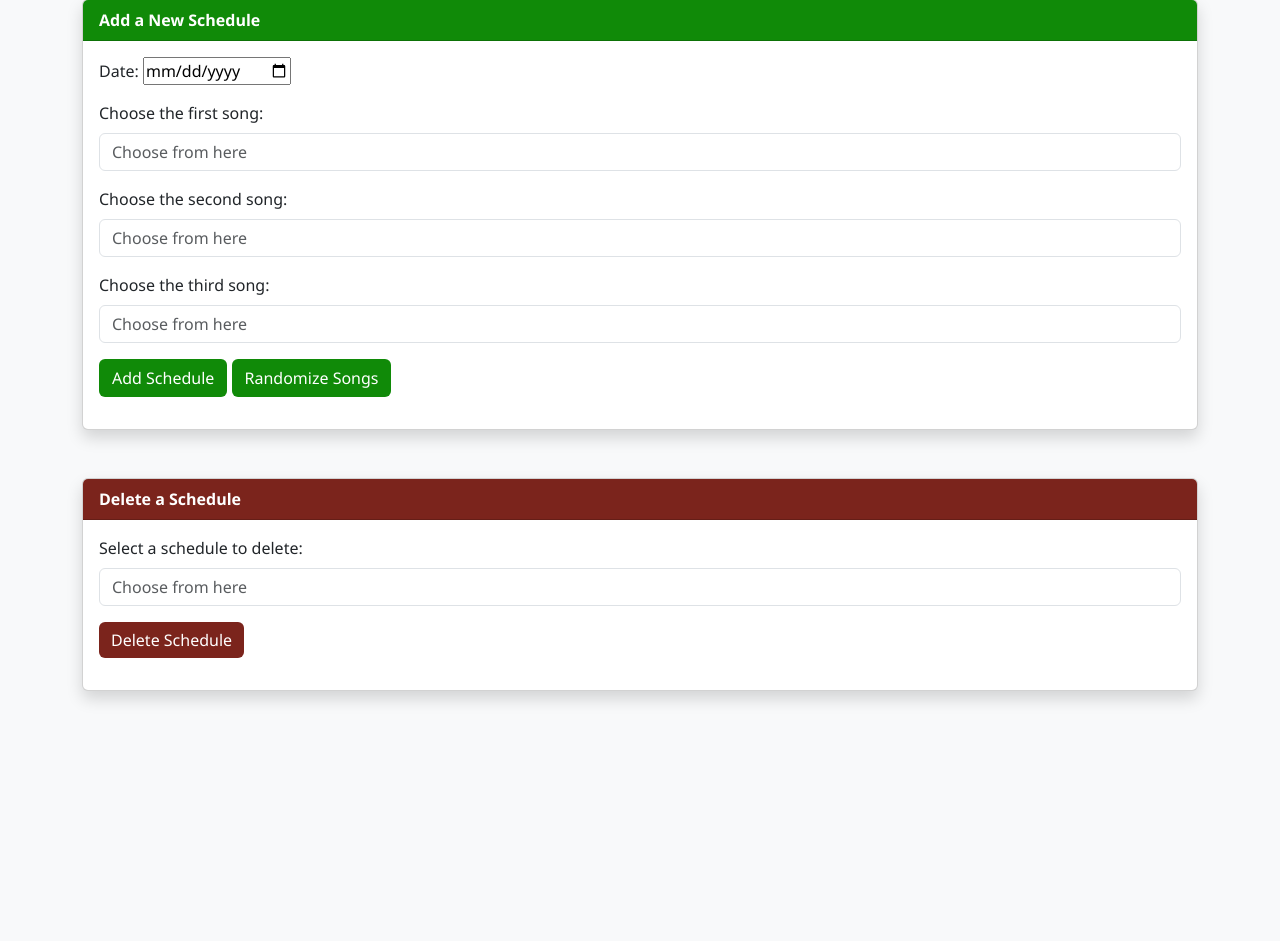
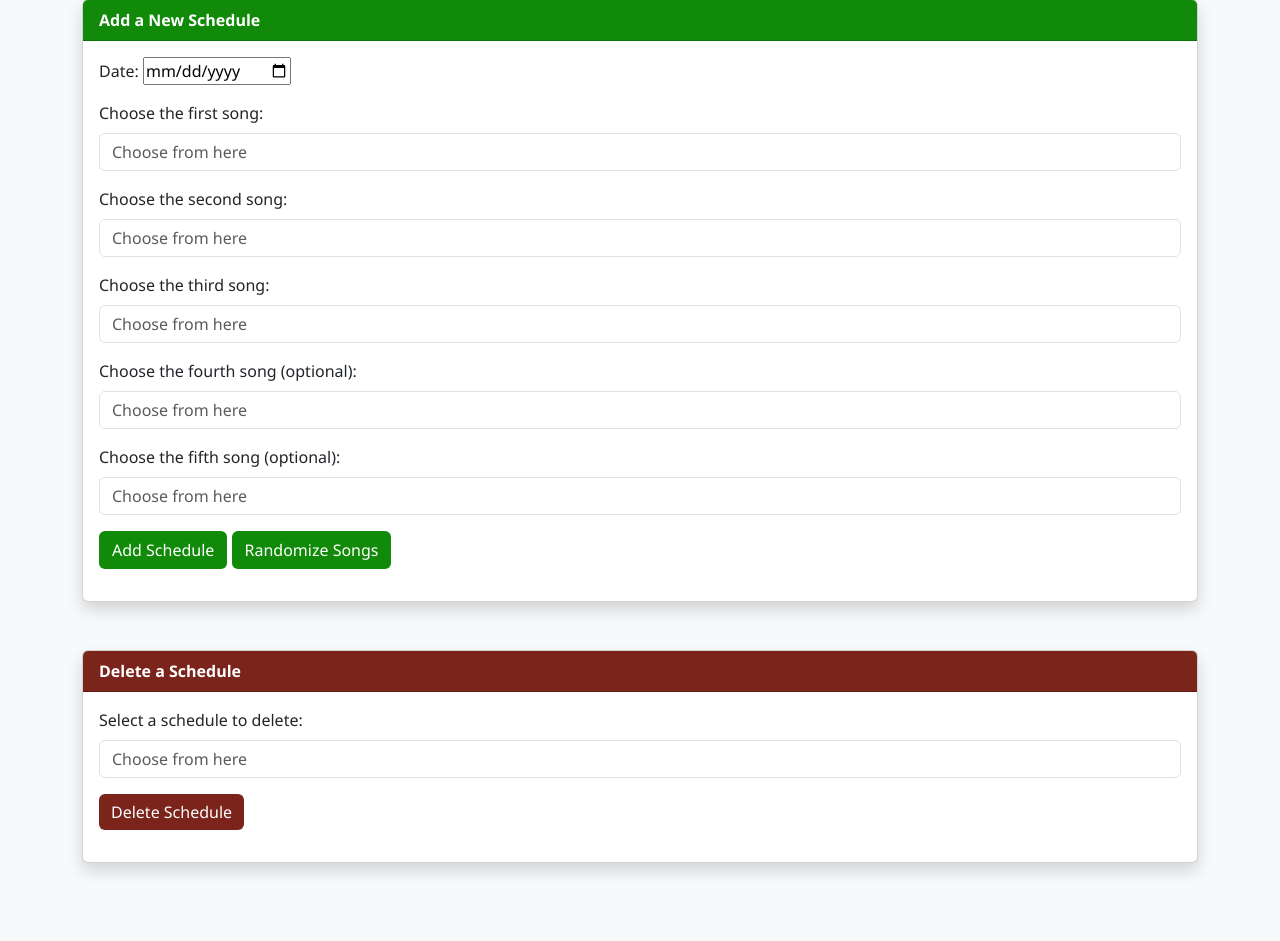
Before and after one commit to chetputt/praise-and-worship-scheduler, a Django app: page /edit/ in a window 1280 px wide. Shown: the part 198-1139 px from the top of the page. Before the commit the page ends 900 px from the top, so only its background shows below. Run offline with Django 5.2, Linux system fonts and the light colour scheme; the visitor is signed in with stand-in values (Sample User, id 1); data that the repository does not hold is empty.

Commit message:
allow 5 total songs per schedule

```diff
--- a/main/templates/main/edit.html
+++ b/main/templates/main/edit.html
@@ -47,6 +47,14 @@
           <div class="mb-3">
             <label class="form-label">Choose the third song:</label>
             <input name="third_song_dropdown" list="songs_list" class="form-control" placeholder="Choose from here">
+          </div>
+          <div class="mb-3">
+            <label class="form-label">Choose the fourth song (optional):</label>
+            <input name="fourth_song_dropdown" list="songs_list" class="form-control" placeholder="Choose from here">
+          </div>
+          <div class="mb-3">
+            <label class="form-label">Choose the fifth song (optional):</label>
+            <input name="fifth_song_dropdown" list="songs_list" class="form-control" placeholder="Choose from here">
           </div>
 
           <datalist id="songs_list">
--- a/main/views.py
+++ b/main/views.py
@@ -31,13 +31,19 @@ def edit(request):
                     song1_name = request.POST.get("first_song_dropdown")
                     song2_name = request.POST.get("second_song_dropdown")
                     song3_name = request.POST.get("third_song_dropdown")
+                    song4_name = request.POST.get("fourth_song_dropdown")
+                    song5_name = request.POST.get("fifth_song_dropdown")
 
                     # no duplicate songs or duplicate dates
                     if song1_name != song2_name and song2_name != song3_name and song1_name != song3_name \
-                        and Schedule.objects.filter(date=schedule_date).exists() == False:
+                        and Schedule.objects.filter(date=schedule_date).exists() == False \
+                        and ((song4_name != song5_name) or (song4_name == "" and song5_name == "")):
+
+
                         song1 = Song.objects.get(name=song1_name)
                         song2 = Song.objects.get(name=song2_name)
                         song3 = Song.objects.get(name=song3_name)
+
                         new_schedule = Schedule(date=schedule_date)
                         new_schedule.save()
 
@@ -59,13 +65,31 @@ def edit(request):
                         old_scheduled_3 = Song.objects.get(name=song3_name).scheduled
                         Song.objects.filter(name=song3_name).update(last_scheduled=old_scheduled_3)
                         Song.objects.filter(name=song3_name).update(scheduled=schedule_date)
+
+                        if song4_name != "":
+                            song4 = Song.objects.get(name=song4_name)
+                            new_schedule.songs.add(song4)
+                            Song.objects.filter(name=song4_name).update(frequency=F("frequency") + 1)
+                            old_scheduled_4 = Song.objects.get(name=song4_name).scheduled
+                            Song.objects.filter(name=song4_name).update(last_scheduled=old_scheduled_4)
+                            Song.objects.filter(name=song4_name).update(scheduled=schedule_date)
+
+                        if song5_name != "":
+                            song5 = Song.objects.get(name=song5_name)
+                            new_schedule.songs.add(song5)
+                            Song.objects.filter(name=song5_name).update(frequency=F("frequency") + 1)
+                            old_scheduled_5 = Song.objects.get(name=song5_name).scheduled
+                            Song.objects.filter(name=song5_name).update(last_scheduled=old_scheduled_5)
+                            Song.objects.filter(name=song5_name).update(scheduled=schedule_date)
+
+
                         messages.success(request, "Successfully added schedule")
                         create_log(request, "added a schedule for", formatted_date)
                     else:
                         messages.error(request, "Failed to add schedule: duplicate songs or schedule date already exists")
 
                 except:
-                    messages.error(request, "Failed to add schedule: invalid song(s)")
+                    messages.error(request, "Failed to add schedule: invalid song name(s)")
                 return redirect("edit")
 
 
```
Also changed, not shown: main/tests.py (+38 -3 lines), main/migrations/0012_alter_logs_date_of_action.py (added).
